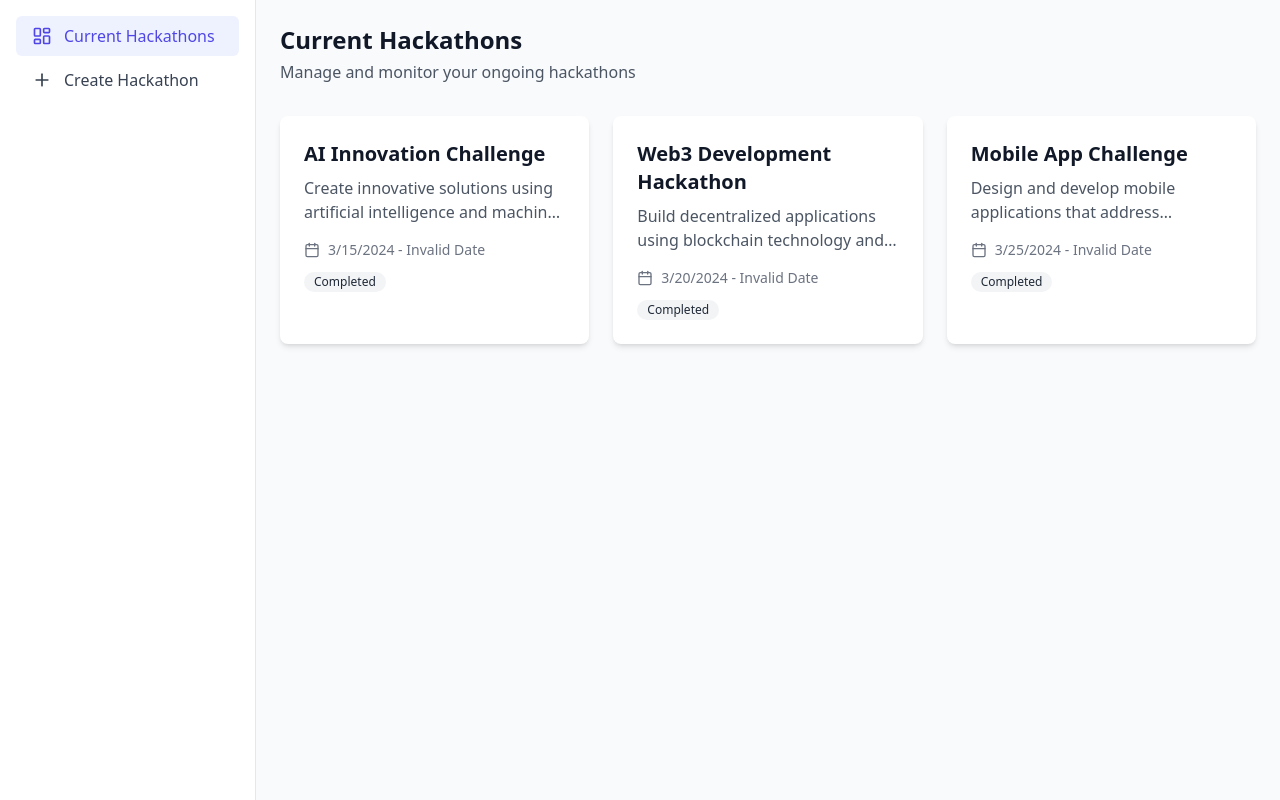
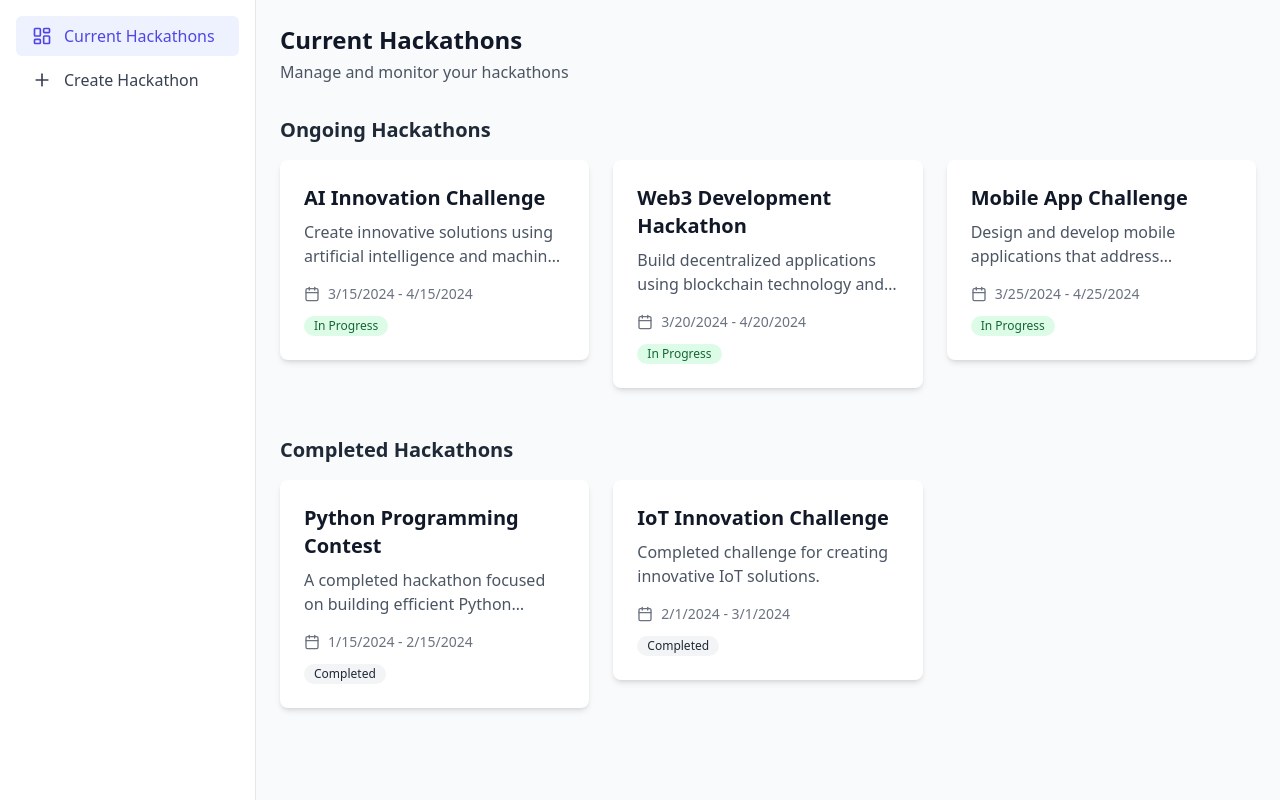
Before and after one commit to rajanraj2/9_Rubrix, a React (Vite) app in the folder frontend/: page /dashboard/teacher in a window 1280 px wide. Built offline with nearby package versions, Linux system fonts and the light colour scheme.

Commit message:
resolved the hackathon panel

```diff
--- a/frontend/src/pages/dashboard/TeacherDashboard.tsx
+++ b/frontend/src/pages/dashboard/TeacherDashboard.tsx
@@ -1,4 +1,5 @@
 import React from 'react';
+import { useNavigate } from 'react-router-dom';
 import Sidebar from '../../components/dashboard/Sidebar';
 import HackathonCard from '../../components/dashboard/HackathonCard';
 
@@ -8,6 +9,8 @@ const SAMPLE_HACKATHONS = [
     title: 'AI Innovation Challenge',
     description: 'Create innovative solutions using artificial intelligence and machine learning to solve real-world problems.',
     startDate: '2024-03-15',
+    endDate: '2024-04-15',
+    status: 'ongoing' as const,
     participants: 45,
     submissions: 32,
   },
@@ -16,6 +19,8 @@ const SAMPLE_HACKATHONS = [
     title: 'Web3 Development Hackathon',
     description: 'Build decentralized applications using blockchain technology and smart contracts.',
     startDate: '2024-03-20',
+    endDate: '2024-04-20',
+    status: 'ongoing' as const,
     participants: 38,
     submissions: 25,
   },
@@ -24,25 +29,80 @@ const SAMPLE_HACKATHONS = [
     title: 'Mobile App Challenge',
     description: 'Design and develop mobile applications that address community needs and enhance user experience.',
     startDate: '2024-03-25',
+    endDate: '2024-04-25',
+    status: 'ongoing' as const,
     participants: 52,
     submissions: 41,
   },
+  {
+    id: '4',
+    title: 'Python Programming Contest',
+    description: 'A completed hackathon focused on building efficient Python applications.',
+    startDate: '2024-01-15',
+    endDate: '2024-02-15',
+    status: 'completed' as const,
+    participants: 60,
+    submissions: 48,
+  },
+  {
+    id: '5',
+    title: 'IoT Innovation Challenge',
+    description: 'Completed challenge for creating innovative IoT solutions.',
+    startDate: '2024-02-01',
+    endDate: '2024-03-01',
+    status: 'completed' as const,
+    participants: 35,
+    submissions: 28,
+  }
 ];
 
 const TeacherDashboard = () => {
+  const navigate = useNavigate();
+
+  const handleCardClick = (hackathonId: string) => {
+    navigate(`/dashboard/teacher/hackathon/${hackathonId}`);
+  };
+
+  const ongoingHackathons = SAMPLE_HACKATHONS.filter(h => h.status === 'ongoing');
+  const completedHackathons = SAMPLE_HACKATHONS.filter(h => h.status === 'completed');
+
   return (
     <div className="flex min-h-screen bg-gray-50">
       <Sidebar role="teacher" />
       <main className="flex-1 p-6">
         <div className="mb-8">
           <h1 className="text-2xl font-semibold text-gray-900">Current Hackathons</h1>
-          <p className="text-gray-600 mt-1">Manage and monitor your ongoing hackathons</p>
+          <p className="text-gray-600 mt-1">Manage and monitor your hackathons</p>
         </div>
 
-        <div className="grid grid-cols-1 md:grid-cols-2 lg:grid-cols-3 gap-6">
-          {SAMPLE_HACKATHONS.map((hackathon) => (
-            <HackathonCard key={hackathon.id} {...hackathon} />
-          ))}
+        <div className="mb-12">
+          <h2 className="text-xl font-semibold text-gray-800 mb-4">Ongoing Hackathons</h2>
+          <div className="grid grid-cols-1 md:grid-cols-2 lg:grid-cols-3 gap-6">
+            {ongoingHackathons.map((hackathon) => (
+              <div
+                key={hackathon.id}
+                onClick={() => handleCardClick(hackathon.id)}
+                className="cursor-pointer transform hover:scale-105 transition-transform duration-200"
+              >
+                <HackathonCard {...hackathon} />
+              </div>
+            ))}
+          </div>
+        </div>
+
+        <div>
+          <h2 className="text-xl font-semibold text-gray-800 mb-4">Completed Hackathons</h2>
+          <div className="grid grid-cols-1 md:grid-cols-2 lg:grid-cols-3 gap-6">
+            {completedHackathons.map((hackathon) => (
+              <div
+                key={hackathon.id}
+                onClick={() => handleCardClick(hackathon.id)}
+                className="cursor-pointer transform hover:scale-105 transition-transform duration-200"
+              >
+                <HackathonCard {...hackathon} />
+              </div>
+            ))}
+          </div>
         </div>
       </main>
     </div>
```
